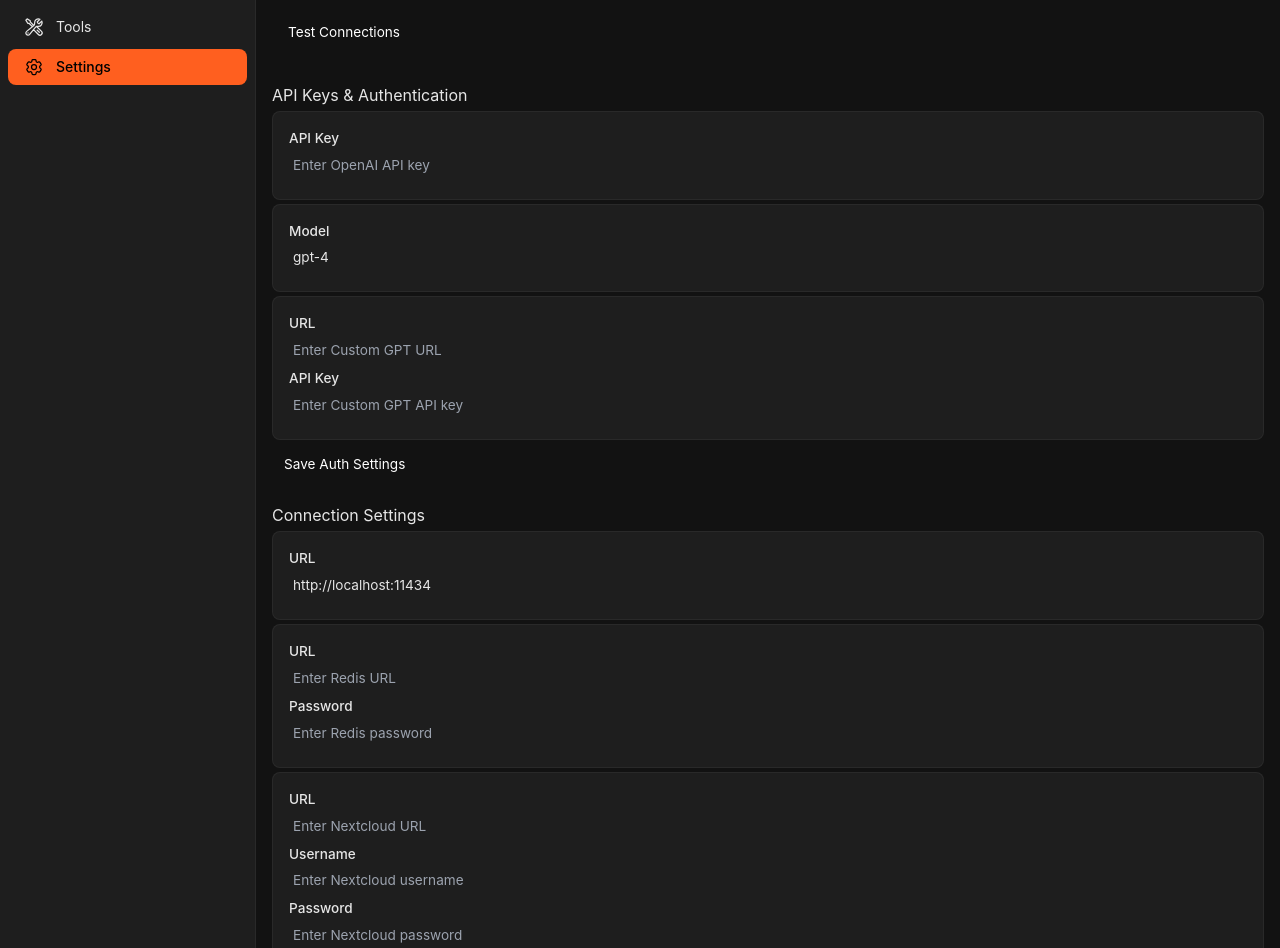
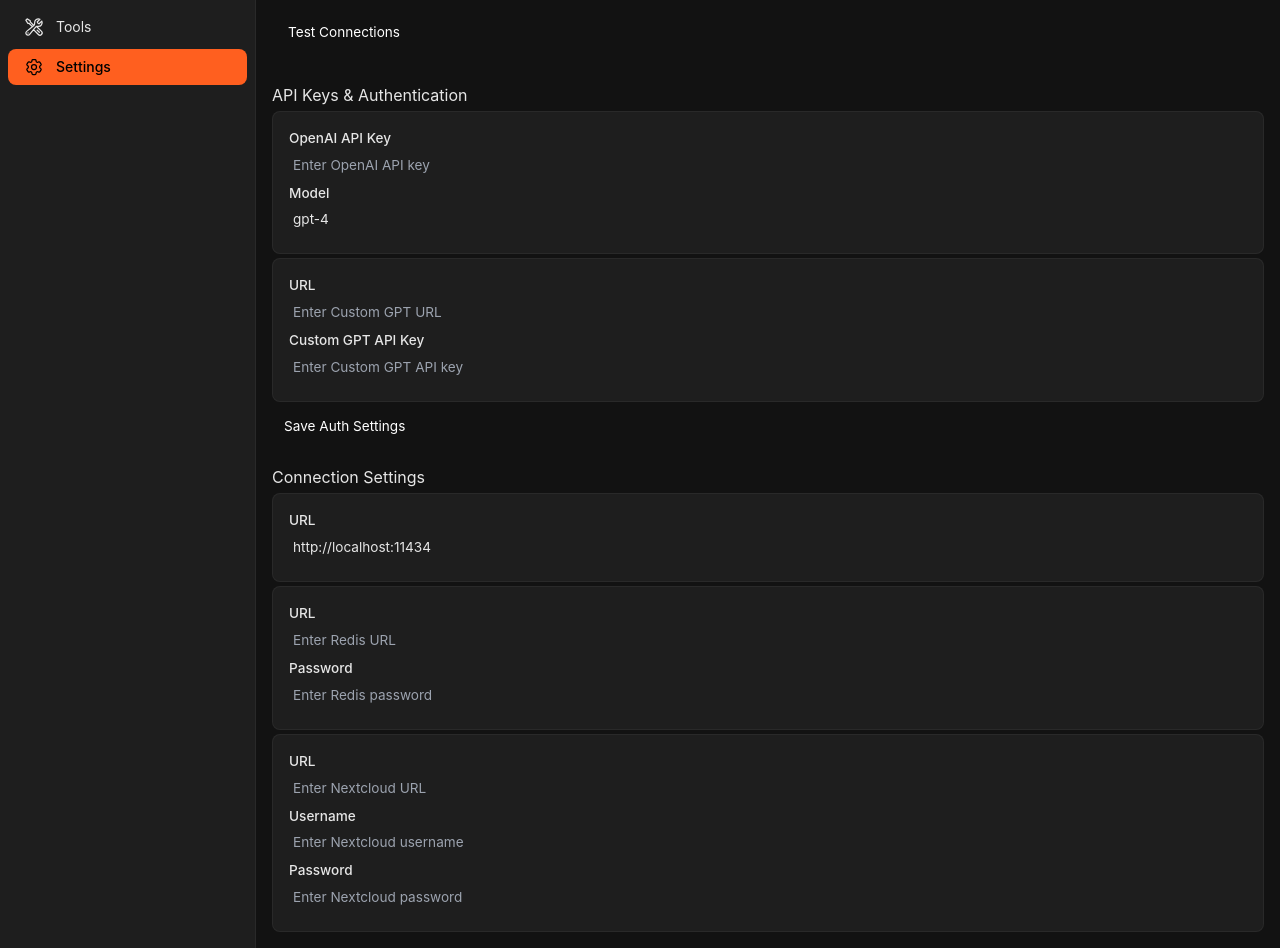
Before and after one commit to MaxParisotto/autowiki-base, a Vue app: page /settings in a window 1280 px wide. Shown: the part 260-1208 px from the top of the page. Built offline with nearby package versions, Linux system fonts and the light colour scheme; no server answers.

Commit message:
Refactor authentication forms to use AccessiblePasswordField component, improve accessibility with aria-labels, and enhance password input handling

```diff
--- /dev/null
+++ b/src/components/AccessiblePasswordField.vue
@@ -0,0 +1,76 @@
+<template>
+  <div class="password-field-group">
+    <input
+      :id="`${id}-username`"
+      type="hidden"
+      autocomplete="username"
+      :value="usernameValue"
+      aria-hidden="true"
+    >
+    <label :for="id">{{ label }}</label>
+    <input
+      :id="id"
+      :value="modelValue"
+      @input="$emit('update:modelValue', ($event.target as HTMLInputElement).value)"
+      type="password"
+      :autocomplete="autocomplete"
+      :placeholder="placeholder"
+      :aria-describedby="describedby"
+    >
+  </div>
+</template>
+
+<script setup lang="ts">
+defineProps<{
+  id: string;
+  label: string;
+  modelValue: string;
+  usernameValue: string;
+  placeholder?: string;
+  describedby?: string;
+  autocomplete?: string;
+}>();
+
+defineEmits<{
+  (e: 'update:modelValue', value: string): void;
+}>();
+</script>
+
+<style scoped>
+.password-field-group {
+  position: relative;
+}
+
+.password-field-group input[type="hidden"] {
+  position: absolute;
+  width: 0;
+  height: 0;
+  opacity: 0;
+  z-index: -1;
+}
+
+label {
+  display: block;
+  margin-bottom: 0.15rem;
+  font-weight: 500;
+  font-size: 0.85rem;
+  color: var(--color-text);
+}
+
+input {
+  width: 100%;
+  padding: 0.25rem;
+  margin-bottom: 0.25rem;
+  border: 1px solid var(--color-border);
+  border-radius: 3px;
+  font-size: 0.85rem;
+  height: 1.75rem;
+  background: var(--color-background);
+  color: var(--color-text);
+}
+
+input:focus {
+  outline: none;
+  border-color: var(--color-border-hover);
+}
+</style>
--- a/src/pages/Settings.vue
+++ b/src/pages/Settings.vue
@@ -43,22 +43,20 @@
       </div>
 
       <!-- Auth Settings Form -->
-      <form @submit.prevent="saveAuthSettings" class="settings-form">
+      <form @submit.prevent="saveAuthSettings" class="settings-form" aria-label="Authentication Settings">
         <div class="settings-section">
-          <h2>API Keys & Authentication</h2>
+          <h2 id="auth-heading">API Keys & Authentication</h2>
           <!-- OpenAI Settings -->
           <div class="form-group">
-            <input type="hidden" autocomplete="username" value="openai">
-            <label for="openai-api">API Key</label>
-            <input
+            <AccessiblePasswordField
               id="openai-api"
+              label="OpenAI API Key"
               v-model="settings.openai.apiKey"
-              type="password"
+              username-value="openai"
+              placeholder="Enter OpenAI API key"
+              describedby="auth-heading"
               autocomplete="current-password"
-              placeholder="Enter OpenAI API key"
-            >
-          </div>
-          <div class="form-group">
+            />
             <label for="openai-model">Model</label>
             <input
               id="openai-model"
@@ -76,22 +74,22 @@
               type="url"
               placeholder="Enter Custom GPT URL"
             >
-            <input type="hidden" autocomplete="username" value="custom-gpt">
-            <label for="custom-gpt-key">API Key</label>
-            <input
+            <AccessiblePasswordField
               id="custom-gpt-key"
+              label="Custom GPT API Key"
               v-model="settings.customGpt.apiKey"
-              type="password"
+              username-value="custom-gpt"
+              placeholder="Enter Custom GPT API key"
+              describedby="auth-heading"
               autocomplete="current-password"
-              placeholder="Enter Custom GPT API key"
-            >
+            />
           </div>
           <button type="submit" class="save-button">Save Auth Settings</button>
         </div>
       </form>
 
       <!-- Connection Settings Form -->
-      <form @submit.prevent="saveConnectionSettings" class="settings-form">
+      <form @submit.prevent="saveConnectionSettings" class="settings-form" aria-label="Connection Settings">
         <div class="settings-section">
           <h2>Connection Settings</h2>
           <!-- Ollama Settings -->
@@ -113,15 +111,15 @@
               type="url"
               placeholder="Enter Redis URL"
             >
-            <input type="hidden" autocomplete="username" value="redis">
-            <label for="redis-password">Password</label>
-            <input
+            <AccessiblePasswordField
               id="redis-password"
+              label="Password"
               v-model="settings.redis.password"
-              type="password"
+              username-value="redis"
+              placeholder="Enter Redis password"
+              describedby="auth-heading"
               autocomplete="current-password"
-              placeholder="Enter Redis password"
-            >
+            />
           </div>
           <!-- Nextcloud Settings -->
           <div class="form-group">
@@ -140,21 +138,22 @@
               autocomplete="username"
               placeholder="Enter Nextcloud username"
             >
-            <label for="nextcloud-password">Password</label>
-            <input
+            <AccessiblePasswordField
               id="nextcloud-password"
+              label="Password"
               v-model="settings.nextcloud.password"
-              type="password"
+              username-value="nextcloud"
+              placeholder="Enter Nextcloud password"
+              describedby="auth-heading"
               autocomplete="current-password"
-              placeholder="Enter Nextcloud password"
-            >
+            />
           </div>
           <button type="submit" class="save-button">Save Connection Settings</button>
         </div>
       </form>
 
       <!-- RAG Settings Form -->
-      <form @submit.prevent="saveRagSettings" class="settings-form">
+      <form @submit.prevent="saveRagSettings" class="settings-form" aria-label="RAG Settings">
         <div class="settings-section">
           <h2>RAG Configuration</h2>
           <!-- Embedding Settings -->
@@ -192,15 +191,15 @@
               type="url"
               placeholder="Vector store URL"
             >
-            <input type="hidden" autocomplete="username" value="vector-store">
-            <label for="vector-store-api-key">API Key</label>
-            <input
+            <AccessiblePasswordField
               id="vector-store-api-key"
+              label="API Key"
               v-model="settings.rag.vectorStore.apiKey"
-              type="password"
+              username-value="vector-store"
+              placeholder="Vector store API key"
+              describedby="auth-heading"
               autocomplete="current-password"
-              placeholder="Vector store API key"
-            >
+            />
           </div>
 
           <!-- Retrieval Settings -->
@@ -281,6 +280,7 @@ import { storeToRefs } from 'pinia'
 import { useSettingsStore } from '../stores/settingsStore'
 import { toast } from 'vue-sonner'
 import { testDatabaseConnections } from '../utils/api'
+import AccessiblePasswordField from '../components/AccessiblePasswordField.vue'
 
 const settingsStore = useSettingsStore()
 const { settings, loading, error } = storeToRefs(settingsStore)
```
